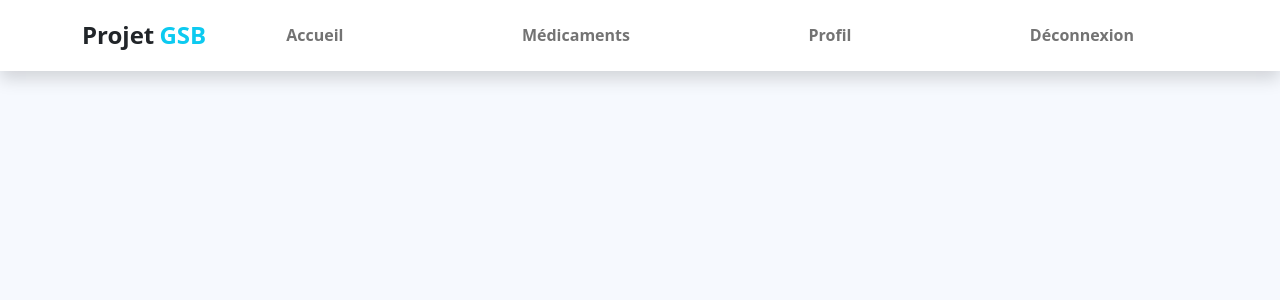
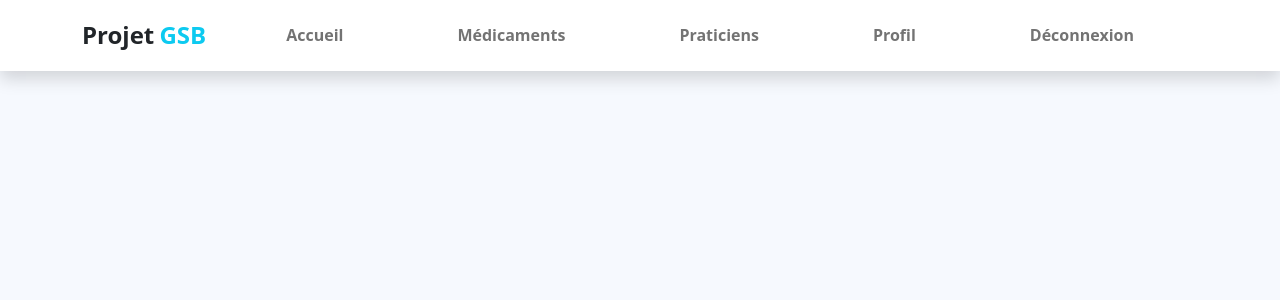
Before and after one commit to xeanoob/GSBcompterendu, a PHP site: page /gsbcompterenduV0local/vues/v_header.php in a window 1280 px wide. Shown: the top 300 px of the page. Run offline with PHP 8.4, Linux system fonts and the light colour scheme.

Commit message:
praticiens header

```diff
--- a/gsbcompterenduV0local/vues/v_header.php
+++ b/gsbcompterenduV0local/vues/v_header.php
@@ -31,6 +31,10 @@
                             <a class="nav-link btn-outline-info rounded-pill px-3 fw-bold" href="index.php?uc=medicaments&action=formulairemedoc">Médicaments</a>
                         </li>
 
+                        <li class="nav-item">
+                            <a class="nav-link btn-outline-info rounded-pill px-3 fw-bold" href="index.php?uc=praticiens&action=selection">Praticiens</a>
+                        </li>
+
 
                         <li class="nav-item ">
                             <a class="nav-link btn-outline-info rounded-pill px-3 fw-bold" href="index.php?uc=connexion&action=profil">Profil</a>
```
